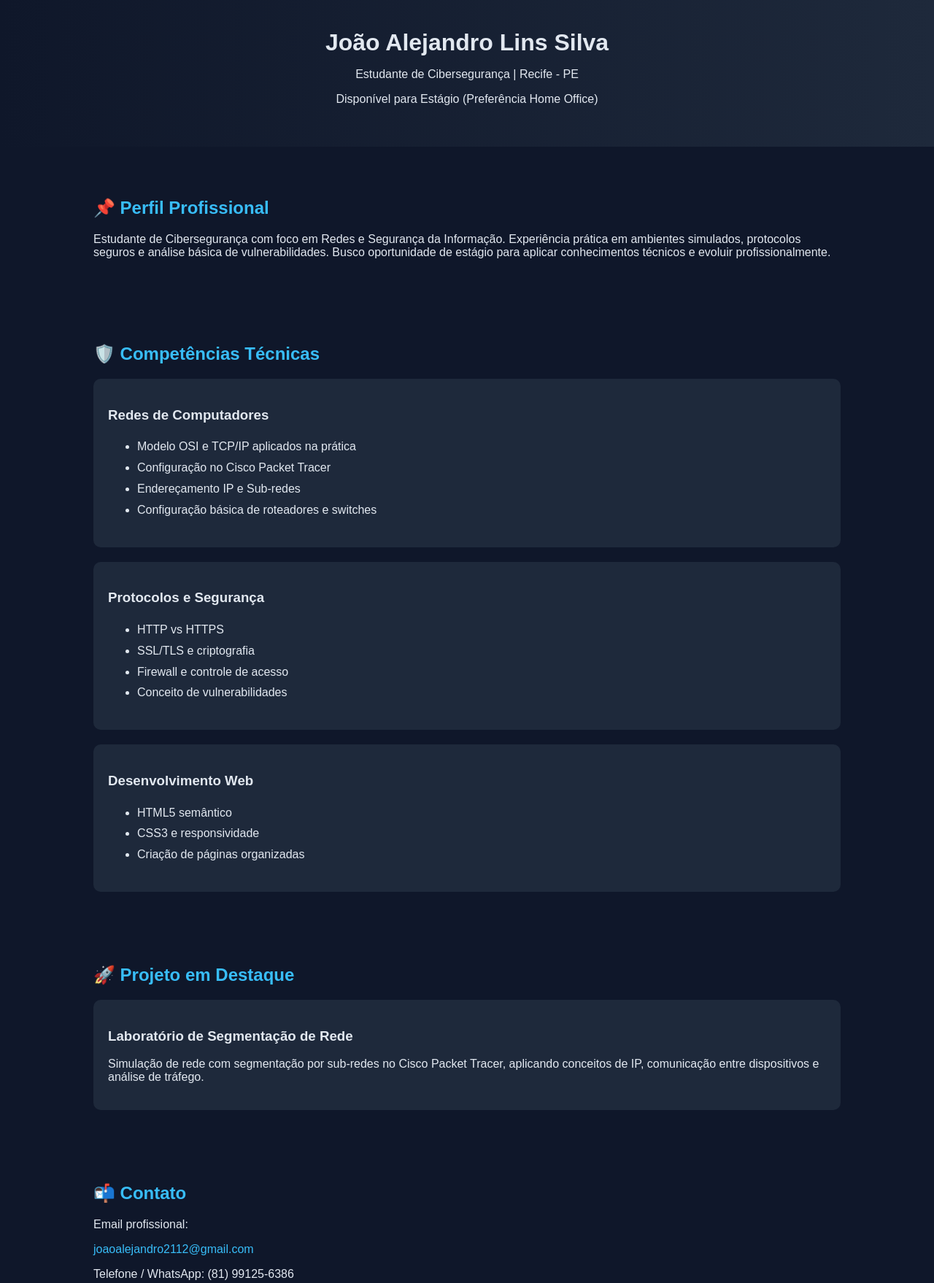
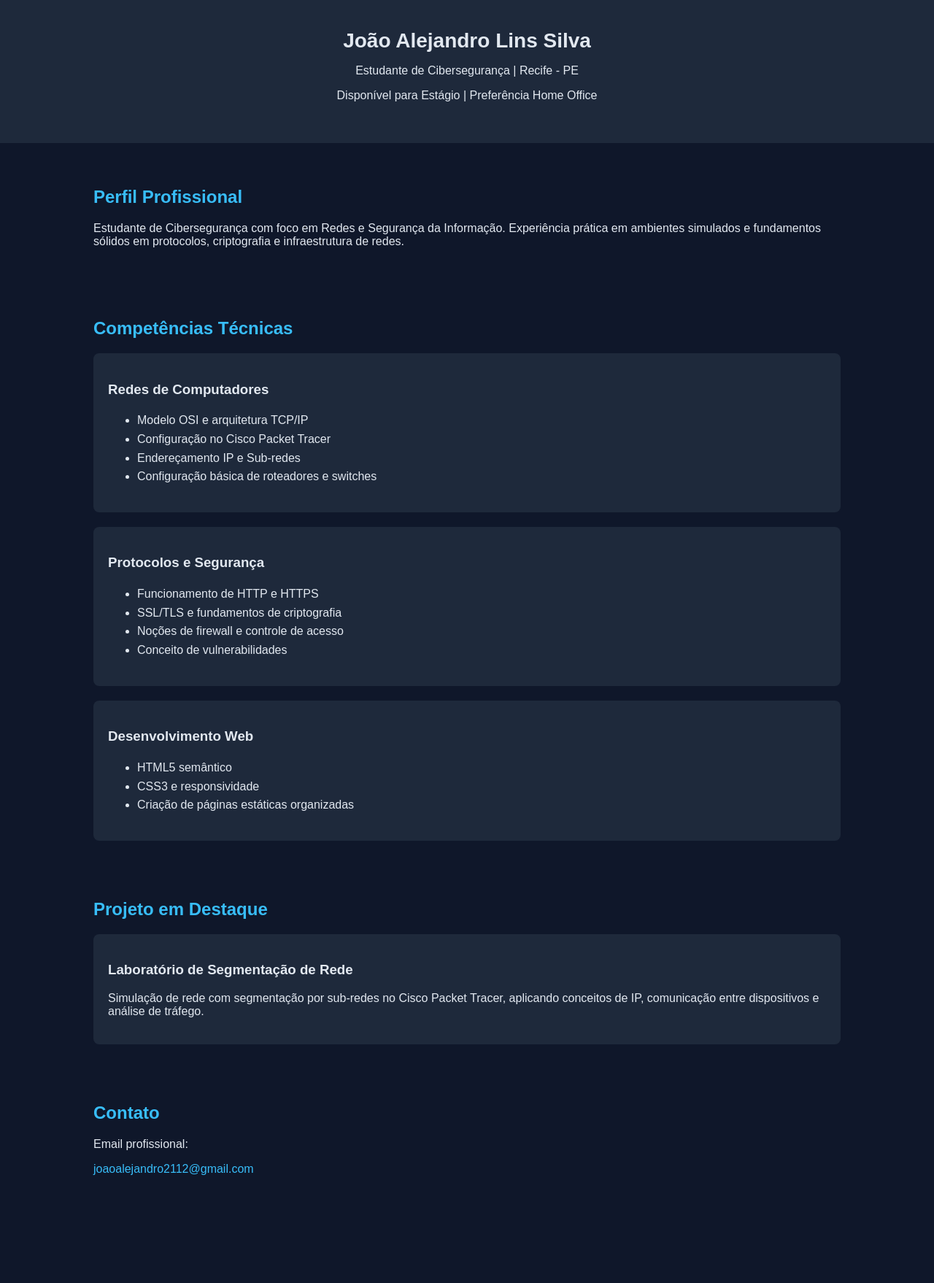
Before and after one commit to joaoalejandro2112-cmyk/portifolio, a plain HTML site: page index.html in a window 1280 px wide. Shown: the top 1758 px of the page at 73% size. After the commit the page ends 1647 px from the top, so only its background shows below. Drawn offline with Linux system fonts and the light colour scheme.

Commit message:
Update index.html

```diff
--- a/index.html
+++ b/index.html
@@ -1,9 +1,9 @@
 <!DOCTYPE html>
-<html lang="pt-br">
+<html lang="pt-BR">
 <head>
     <meta charset="UTF-8">
     <meta name="viewport" content="width=device-width, initial-scale=1.0">
-<title>João Alejandro Lins Silva | Cibersegurança</title>
+    <title>João Alejandro Lins Silva | Portfólio</title>
 
     <style>
         body {
@@ -14,14 +14,14 @@ body {
         }
 
         header {
-    background: linear-gradient(90deg, #0f172a, #1e293b);
-    padding: 40px;
+            background-color: #1e293b;
+            padding: 40px 20px;
             text-align: center;
         }
 
         h1 {
             margin: 0;
-    font-size: 32px;
+            font-size: 28px;
         }
 
         h2 {
@@ -30,32 +30,23 @@ h2 {
         }
 
         section {
-    padding: 30px 10%;
+            padding: 20px 10%;
         }
 
         ul {
-    line-height: 1.8;
+            line-height: 1.6;
         }
 
         .card {
             background-color: #1e293b;
             padding: 20px;
-    border-radius: 10px;
+            border-radius: 8px;
             margin-top: 20px;
         }
 
-button {
-    background-color: #38bdf8;
-    color: #0f172a;
-    border: none;
-    padding: 12px 20px;
-    border-radius: 5px;
-    cursor: pointer;
-    font-weight: bold;
-}
-
-button:hover {
-    background-color: #0ea5e9;
+        a {
+            color: #38bdf8;
+            text-decoration: none;
         }
 
         footer {
@@ -64,9 +55,11 @@ footer {
             background-color: #1e293b;
             margin-top: 40px;
         }
-a {
-    color: #38bdf8;
-    text-decoration: none;
+
+        @media (max-width: 768px) {
+            section {
+                padding: 20px;
+            }
         }
     </style>
 </head>
@@ -76,24 +69,25 @@ a {
 <header>
     <h1>João Alejandro Lins Silva</h1>
     <p>Estudante de Cibersegurança | Recife - PE</p>
-    <p>Disponível para Estágio (Preferência Home Office)</p>
+    <p>Disponível para Estágio | Preferência Home Office</p>
 </header>
 
 <section>
-    <h2>📌 Perfil Profissional</h2>
+    <h2>Perfil Profissional</h2>
     <p>
         Estudante de Cibersegurança com foco em Redes e Segurança da Informação.
-        Experiência prática em ambientes simulados, protocolos seguros e análise básica de vulnerabilidades.
-        Busco oportunidade de estágio para aplicar conhecimentos técnicos e evoluir profissionalmente.
+        Experiência prática em ambientes simulados e fundamentos sólidos em protocolos,
+        criptografia e infraestrutura de redes.
     </p>
 </section>
 
 <section>
-    <h2>🛡️ Competências Técnicas</h2>
+    <h2>Competências Técnicas</h2>
+
     <div class="card">
         <h3>Redes de Computadores</h3>
         <ul>
-            <li>Modelo OSI e TCP/IP aplicados na prática</li>
+            <li>Modelo OSI e arquitetura TCP/IP</li>
             <li>Configuração no Cisco Packet Tracer</li>
             <li>Endereçamento IP e Sub-redes</li>
             <li>Configuração básica de roteadores e switches</li>
@@ -103,9 +97,9 @@ a {
     <div class="card">
         <h3>Protocolos e Segurança</h3>
         <ul>
-            <li>HTTP vs HTTPS</li>
-            <li>SSL/TLS e criptografia</li>
-            <li>Firewall e controle de acesso</li>
+            <li>Funcionamento de HTTP e HTTPS</li>
+            <li>SSL/TLS e fundamentos de criptografia</li>
+            <li>Noções de firewall e controle de acesso</li>
             <li>Conceito de vulnerabilidades</li>
         </ul>
     </div>
@@ -115,13 +109,13 @@ a {
         <ul>
             <li>HTML5 semântico</li>
             <li>CSS3 e responsividade</li>
-            <li>Criação de páginas organizadas</li>
+            <li>Criação de páginas estáticas organizadas</li>
         </ul>
     </div>
 </section>
 
 <section>
-    <h2>🚀 Projeto em Destaque</h2>
+    <h2>Projeto em Destaque</h2>
     <div class="card">
         <h3>Laboratório de Segmentação de Rede</h3>
         <p>
@@ -132,20 +126,9 @@ a {
 </section>
 
 <section>
-    <h2>📬 Contato</h2>
+    <h2>Contato</h2>
     <p>Email profissional:</p>
     <p>
         <a href="mailto:joaoalejandro2112@gmail.com">
             joaoalejandro2112@gmail.com
         </a>
-    </p>
-
-    <p>Telefone / WhatsApp: (81) 99125-6386</p>
-</section>
-
-<footer>
-    © 2026 João Alejandro Lins Silva | Portfólio Profissional
-</footer>
-
-</body>
-</html>
```
Lines whose indentation alone changed are shown as unchanged.
